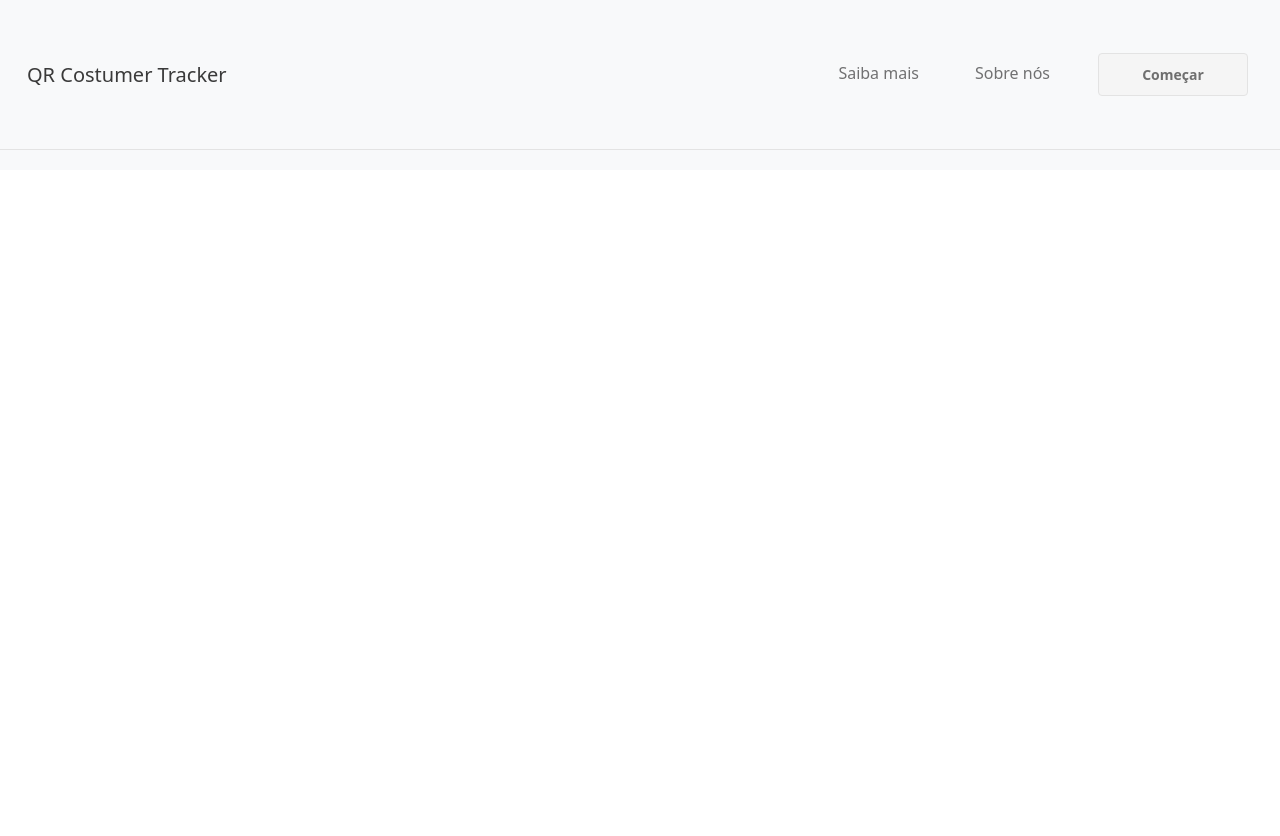
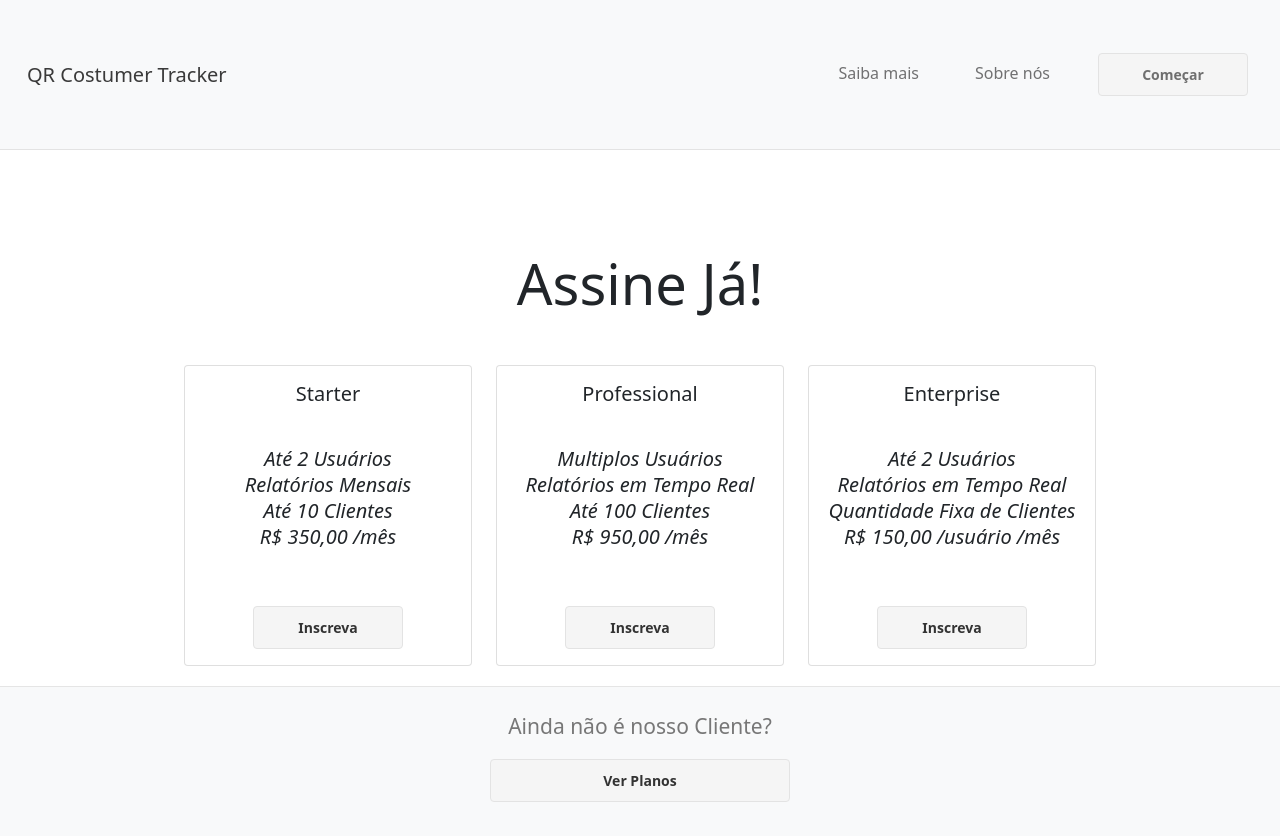
Before and after one commit to projeto-integrador-2022/qrcode-frontend, an Angular app: page /payment-plans in a window 1280 px wide. Before the commit this address led to /. Before the commit the page ends 800 px from the top, so only its background shows below. Built offline with nearby package versions, Linux system fonts and the light colour scheme.

Commit message:
[QRCT-001] Pagina 'planos de pagamento' criada e roteada

```diff
--- a/src/app/app-routing.module.ts
+++ b/src/app/app-routing.module.ts
@@ -3,6 +3,7 @@ import { RouterModule, Routes } from '@angular/router';
 import { AboutComponent } from './features/pages/about/about.component';
 import { LandingPageComponent } from './features/pages/landing-page/landing-page.component';
 import { LoginComponent } from './features/pages/login/login.component';
+import { PaymentPlansComponent } from './features/pages/payment-plans/payment-plans.component';
 import { UsComponent } from './features/pages/us/us.component';
 
 const routes: Routes = [
@@ -12,9 +13,8 @@ const routes: Routes = [
     { path:'about', component:AboutComponent},
     { path:'us', component:UsComponent},
     { path:'login', component:LoginComponent},
-
-
-];
+    { path:'payment-plans', component:PaymentPlansComponent},
+  ];
 
 @NgModule({
   imports: [RouterModule.forRoot(routes)],
--- a/src/app/features/components/footer/footer.component.html
+++ b/src/app/features/components/footer/footer.component.html
@@ -12,7 +12,6 @@
                 <a class="btn btn-primary btn-lg large-button mt-3" [routerLink]="'./about'"
                 routerLinkActive="activebutton" (click)="navigateTo()">Ver Planos</a>
             </div>
-
         </div>
 
     </ng-template>
--- a/src/app/features/components/footer/footer.component.ts
+++ b/src/app/features/components/footer/footer.component.ts
@@ -18,7 +18,7 @@ export class FooterComponent implements OnInit {
   }
 
   public navigateTo() {
-    this.router.navigate(['/about']);
+    this.router.navigate(['/payment-plans']);
   }
 
 }
--- a/src/app/features/pages/about/about.component.html
+++ b/src/app/features/pages/about/about.component.html
@@ -2,7 +2,7 @@
     <div *ngFor="let jumbotronContent of jumbotronContent; index as i">
 
         <div class="jumbotron">
-            <h1 class="display-4">{{ jumbotronContent.title }}</h1>
+            <h1 class="display-4 mb-5">{{ jumbotronContent.title }}</h1>
             <p class="lead">{{ jumbotronContent.description }}</p>
 
         </div>
--- a/src/app/features/pages/payment-plans/payment-plans.component.html
+++ b/src/app/features/pages/payment-plans/payment-plans.component.html
@@ -1 +1,24 @@
-<p>payment-plans works!</p>
+<div class="container">
+    <p class="text-center display-4 mb-5">Assine Já!</p>
+    <div class="row justify-content-md-center">
+        <div class="col-md-auto" *ngFor="let cardContent of cardsContents; index as i">
+            <div class="card" style="width: 18rem;">
+                <div class="card-body">
+                    <h5 class="card-title text-center mb-3">{{cardContent.title}}</h5>
+
+                    <div class="text-fixture lh-0 mb-5 mt-5">
+                        <p class="card-text text-center">{{cardContent.description1}}</p>
+                        <p class="card-text text-center">{{cardContent.description2}}</p>
+                        <p class="card-text text-center">{{cardContent.description3}}</p>
+                        <p class="card-text text-center">{{cardContent.value}}</p>
+                    </div>
+
+                    <div class="text-center">
+                        <a class="btn btn-primary btn-lg start-button mt-3" [routerLink]="'./about'"
+                            routerLinkActive="activebutton" (click)="navigateTo()">Inscreva</a>
+                    </div>
+                </div>
+            </div>
+        </div>
+    </div>
+</div>
--- /dev/null
+++ b/src/app/features/pages/payment-plans/payment-plans.component.scss
@@ -0,0 +1,7 @@
+@import '/src/app/app.component.scss';
+
+.text-fixture {
+    line-height: 10px;
+    font-style: italic;
+    font-size: 20px;
+}
--- a/src/app/features/pages/payment-plans/payment-plans.component.ts
+++ b/src/app/features/pages/payment-plans/payment-plans.component.ts
@@ -3,13 +3,42 @@ import { Component, OnInit } from '@angular/core';
 @Component({
   selector: 'app-payment-plans',
   templateUrl: './payment-plans.component.html',
-  styleUrls: ['./payment-plans.component.sass']
+  styleUrls: ['./payment-plans.component.scss']
 })
 export class PaymentPlansComponent implements OnInit {
 
   constructor() { }
 
+  readonly cardsContents = [
+    {
+      title: 'Starter',
+      description1: 'Até 2 Usuários',
+      description2: 'Relatórios Mensais',
+      description3: 'Até 10 Clientes',
+      value: 'R$ 350,00 /mês'
+    },
+    {
+      title: 'Professional',
+      description1: 'Multiplos Usuários',
+      description2: 'Relatórios em Tempo Real',
+      description3: 'Até 100 Clientes',
+      value: 'R$ 950,00 /mês'
+    },
+    {
+      title: 'Enterprise',
+      description1: 'Até 2 Usuários',
+      description2: 'Relatórios em Tempo Real',
+      description3: 'Quantidade Fixa de Clientes',
+      value: 'R$ 150,00 /usuário /mês'
+    },
+  ];
+
+  size: number = this.cardsContents.length;
+
   ngOnInit(): void {
+  }
+  navigateTo() {
+
   }
 
 }
```
Also changed, not shown: src/app/features/pages/payment-plans/payment-plans.component.sass (deleted).
